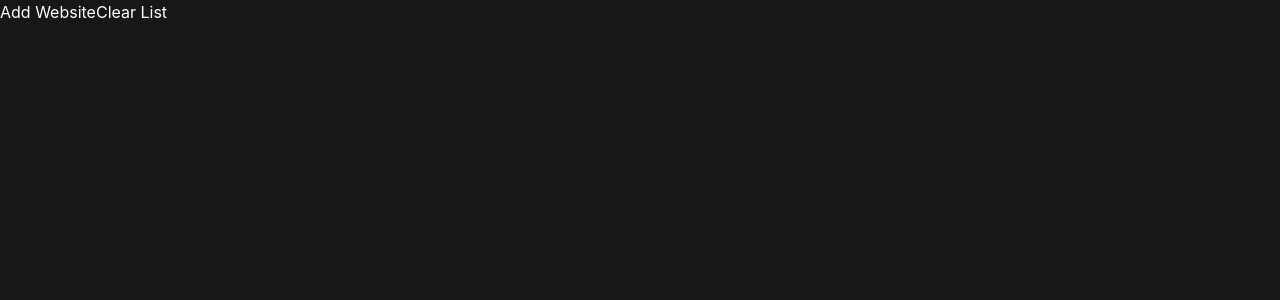
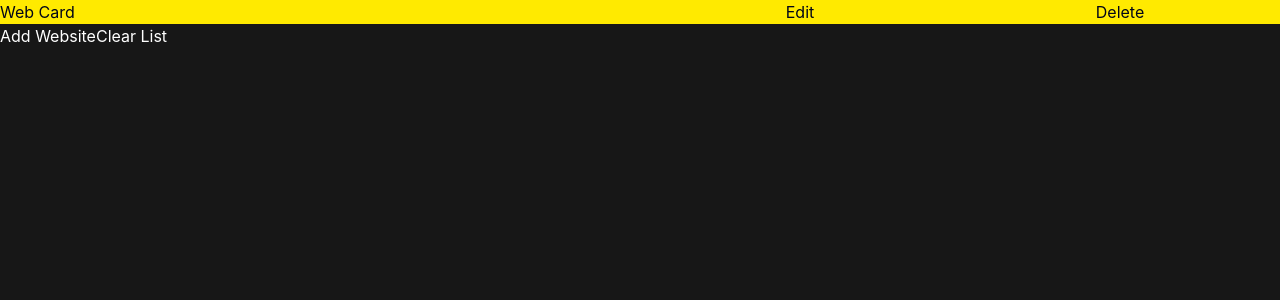
Before and after one commit to LieutLet/Study-Zone, a React (Vite) app in the folder Study-Zone-React/: page / in a window 1280 px wide. Shown: the top 300 px of the page. Built offline with nearby package versions, Linux system fonts and the light colour scheme; a web font is replaced by a local one.

Commit message:
started work on webcard

```diff
--- a/Study-Zone-React/src/Components/App.tsx
+++ b/Study-Zone-React/src/Components/App.tsx
@@ -1,6 +1,7 @@
 //import React from "react";
 import { handleAddWebsite } from "../background";
 import { handleClear } from "../background";
+import WebCard from "./WebCard";
 
 // const handleEditWebsite = () => {
 //   console.log("edit website clicked!");
@@ -18,6 +19,7 @@ console.log("App.tsx has been reached");
 const App = () => {
   return (
     <div>
+      <WebCard />
       <button
         type="button"
         onClick={() => {
--- a/Study-Zone-React/src/Components/WebCard.tsx
+++ b/Study-Zone-React/src/Components/WebCard.tsx
@@ -1,7 +1,21 @@
 // import React from "react";
 
-const WebCard = () => {
-  return <div>WebCard</div>;
+interface Props {
+  cardName?: string; //Optional for now
+}
+
+const WebCard = ({ cardName = "Web Card" }: Props) => {
+  return (
+    <div className="bg-studyellow text-slate-950 flex">
+      <div className="basis-1/2">{cardName}</div>
+      <button type="button" className="basis-1/4">
+        Edit
+      </button>
+      <button type="button" className="basis-1/4">
+        Delete
+      </button>
+    </div>
+  );
 };
 
 export default WebCard;
--- a/Study-Zone-React/src/index.css
+++ b/Study-Zone-React/src/index.css
@@ -1,24 +1,27 @@
 @import "tailwindcss";
 
-@font-face{
+@font-face {
   font-family: inter;
   src: url(/fonts/Inter-VariableFont_opsz,wght.ttf);
 }
 
-body{
+@theme {
+  --color-studyellow: #ffea00;
+}
+body {
   background-color: #171717;
-    color: #FFFFFF;
+  color: #ffffff;
   font-family: inter;
   /*display: flex;
     align-items: center;
     flex-direction: column;*/
 }
 
-.item{
+.item {
   font-size: 1em;
 }
 
-.itemContainer{
+.itemContainer {
   display: flex;
   justify-content: center;
   align-items: center;
```
Lines whose indentation alone changed are shown as unchanged.
